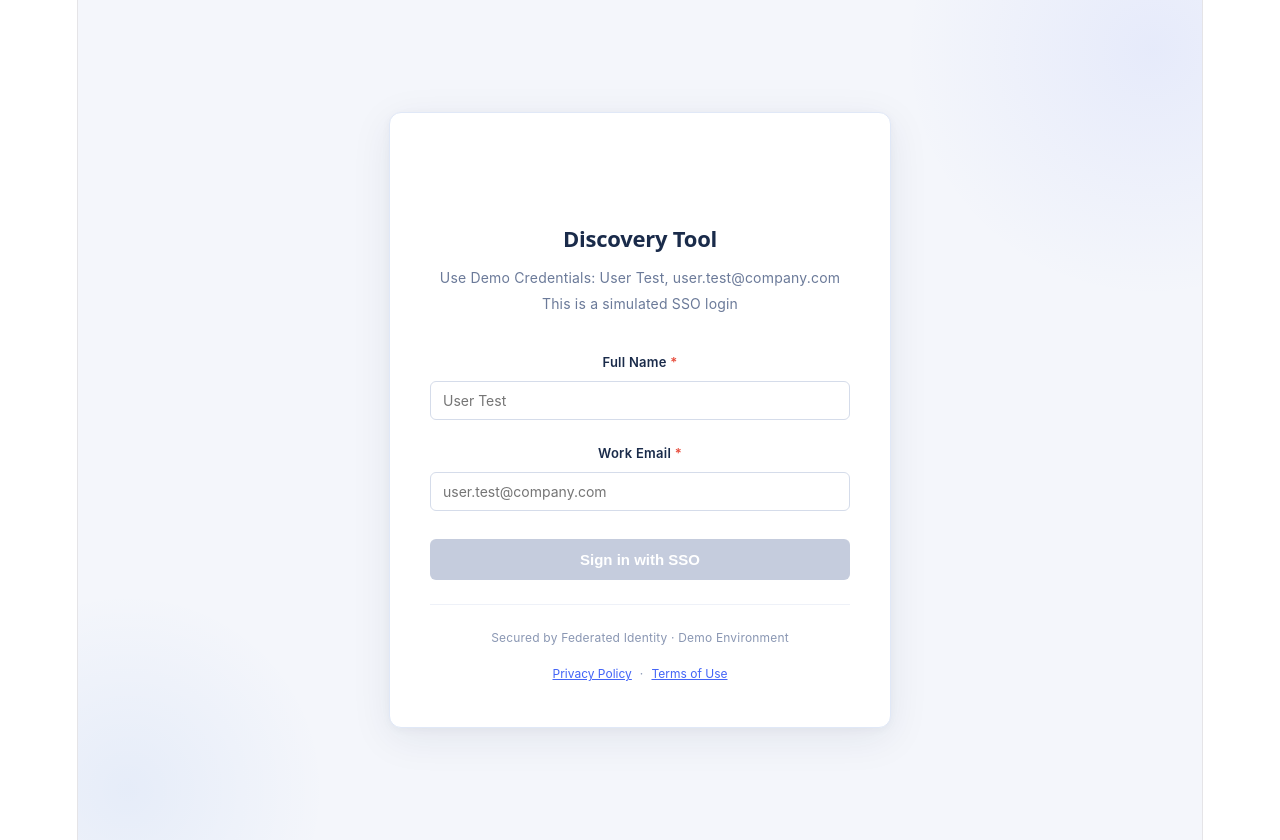
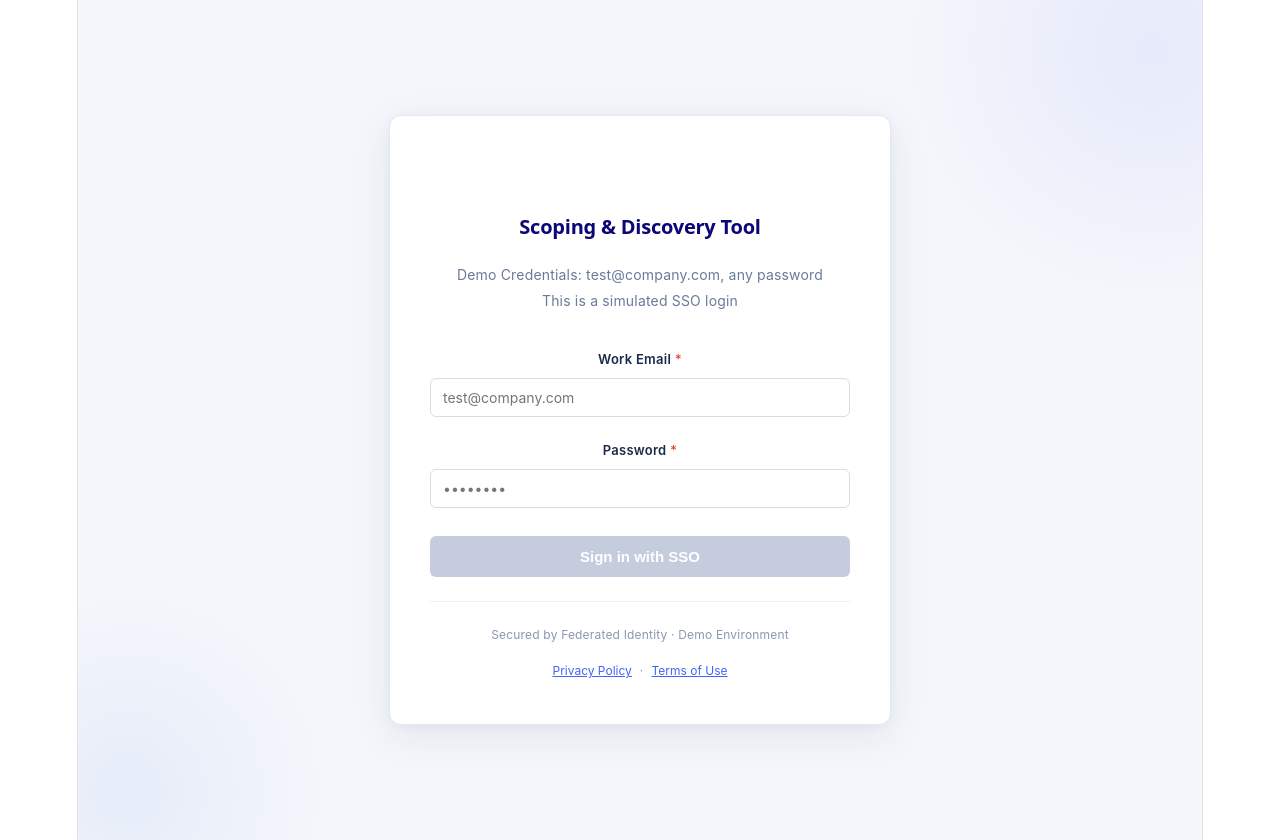
Before and after one commit to KerryMcKenzie/scoping-discovery, a React (Vite) app: page / in a window 1280 px wide. Built offline with nearby package versions, Linux system fonts and the light colour scheme.

Commit message:
login-page-updates

```diff
--- a/src/App.jsx
+++ b/src/App.jsx
@@ -452,8 +452,8 @@ const LegalModal = ({ type, onClose }) => {
                 fontSize: '13px',
                 color: '#1a2b4a',
               }}>
-                <div><strong>Name:</strong> User Test</div>
-                <div><strong>Email:</strong> user.test@company.com</div>
+                <div><strong>Email:</strong> test@company.com</div>
+                <div><strong>Password:</strong>12345</div>
               </div>
             )}
           </div>
@@ -492,20 +492,28 @@ const legalLinkStyle = {
   fontFamily: 'inherit',
 };
 
+// Turn "test@company.com" into "User Test" for greetings and reports
+const nameFromEmail = (email) =>
+  email
+    .split('@')[0]
+    .split(/[._-]+/)
+    .filter(Boolean)
+    .map((w) => w.charAt(0).toUpperCase() + w.slice(1))
+    .join(' ');
+
 // ---- Login Page -----------------------------------------------------------
 const LoginPage = ({ onLogin }) => {
-  const [name, setName] = useState('');
   const [email, setEmail] = useState('');
+  const [password, setPassword] = useState('');
   const [loading, setLoading] = useState(false);
   const [legal, setLegal] = useState(null); // 'privacy' | 'terms' | null
-
-  const canSubmit = name.trim().length > 1 && /^[^\s@]+@[^\s@]+\.[^\s@]+$/.test(email);
+  const canSubmit = /^[^\s@]+@[^\s@]+\.[^\s@]+$/.test(email) && password.length > 0;
 
   const handleSubmit = () => {
     if (!canSubmit) return;
     setLoading(true);
     // Simulate federated SSO roundtrip
-    setTimeout(() => onLogin({ name: name.trim(), email: email.trim() }), 700);
+    setTimeout(() => onLogin({ name: nameFromEmail(email.trim()), email: email.trim() }), 700);
   };
 
   return (
@@ -559,7 +567,7 @@ const LoginPage = ({ onLogin }) => {
             height: '56px',
             borderRadius: '12px',
             // background: 'linear-gradient(135deg, #0052D4 0%, #4364F7 50%, #6FB1FC 100%)',
-            margin: '0 auto 16px',
+            margin: '0 auto',
             display: 'flex',
             alignItems: 'center',
             justifyContent: 'center',
@@ -573,26 +581,28 @@ const LoginPage = ({ onLogin }) => {
             fontSize: '22px',
             fontWeight: 700,
             color: '#1a2b4a',
-            margin: '0 0 14px',
+            margin: '0 0 22px',
             letterSpacing: '-0.01em',
           }}>
-            Discovery Tool
+            <span style={{ fontSize: '20px', color: '#0c0677' }}>Scoping & Discovery Tool</span>
           </h1>
           <p style={{ fontSize: '14px', color: '#6b7a99', margin: 0 }}>
-            Use Demo Credentials: User Test, user.test@company.com
+            Demo Credentials: test@company.com, any password
           </p>
-           <p style={{ fontSize: '14px', color: '#6b7a99', margin: 0 }}>
+          <p style={{ fontSize: '14px', color: '#6b7a99', margin: 0 }}>
             This is a simulated SSO login
           </p>
         </div>
 
-        <Field label="Full Name" required>
-          <TextInput value={name} onChange={setName} placeholder="User Test" />
+        <Field label="Work Email" required>
+          <TextInput value={email} onChange={setEmail} placeholder="test@company.com" type="email" />
         </Field>
 
-        <Field label="Work Email" required>
-          <TextInput value={email} onChange={setEmail} placeholder="user.test@company.com" type="email" />
+
+        <Field label="Password" required>
+          <TextInput value={password} onChange={setPassword} placeholder="••••••••" type="password" />
         </Field>
+
 
         <button
           onClick={handleSubmit}
@@ -602,7 +612,7 @@ const LoginPage = ({ onLogin }) => {
             padding: '12px',
             marginTop: '8px',
             background: canSubmit
-              ? 'linear-gradient(135deg, #0052D4 0%, #4364F7 50%, #6FB1FC 100%)'
+              ? '#2E8CFF'
               : '#c5ccdd',
             color: '#fff',
             border: 'none',
@@ -655,21 +665,10 @@ const Sidebar = ({ currentSection, onNavigate, user, completionMap, onLogout })
     flexShrink: 0,
   }}>
     <div style={{ padding: '0 24px', marginBottom: '32px' }}>
-      <div style={{ display: 'flex', alignItems: 'center', gap: '10px', marginBottom: '6px' }}>
-        <div style={{
-          width: '32px',
-          height: '32px',
-          borderRadius: '8px',
-          background: 'linear-gradient(135deg, #0052D4 0%, #4364F7 50%, #6FB1FC 100%)',
-          display: 'flex',
-          alignItems: 'center',
-          justifyContent: 'center',
-          fontSize: '16px',
-          fontWeight: 700,
-        }}>◆</div>
-        <span style={{ fontSize: '16px', fontWeight: 700, letterSpacing: '-0.01em' }}>Discovery Tool</span>
+      <div style={{ fontSize: '16px', fontWeight: 700, letterSpacing: '-0.01em', marginBottom: '6px' }}>
+        Scoping & Discovery Tool
       </div>
-      <div style={{ fontSize: '11px', color: '#8a97b3', marginLeft: '42px', letterSpacing: '0.05em', textTransform: 'uppercase' }}>
+      <div style={{ fontSize: '11px', color: '#8a97b3', letterSpacing: '0.05em', textTransform: 'uppercase' }}>
         BSM Sales Workflow
       </div>
     </div>
@@ -1980,9 +1979,9 @@ const buildPrintableHtml = (data, user) => {
     ${row('Employees', data.employeeCount)}
     ${row('HQ', data.hqLocation)}
     ${(data.contacts || []).filter((c) => c.name || c.title || c.email || c.role).map((c, i) => {
-      const parts = [c.name, c.title, c.role, c.email].filter(Boolean).join(' · ');
-      return row(`Contact ${i + 1}`, parts);
-    }).join('')}
+    const parts = [c.name, c.title, c.role, c.email].filter(Boolean).join(' · ');
+    return row(`Contact ${i + 1}`, parts);
+  }).join('')}
   </table>
 
   <div class="section-title">Foundation & Systems</div>
```
Also changed, not shown: 1 other file (tests, documents, lock files or other folders).
